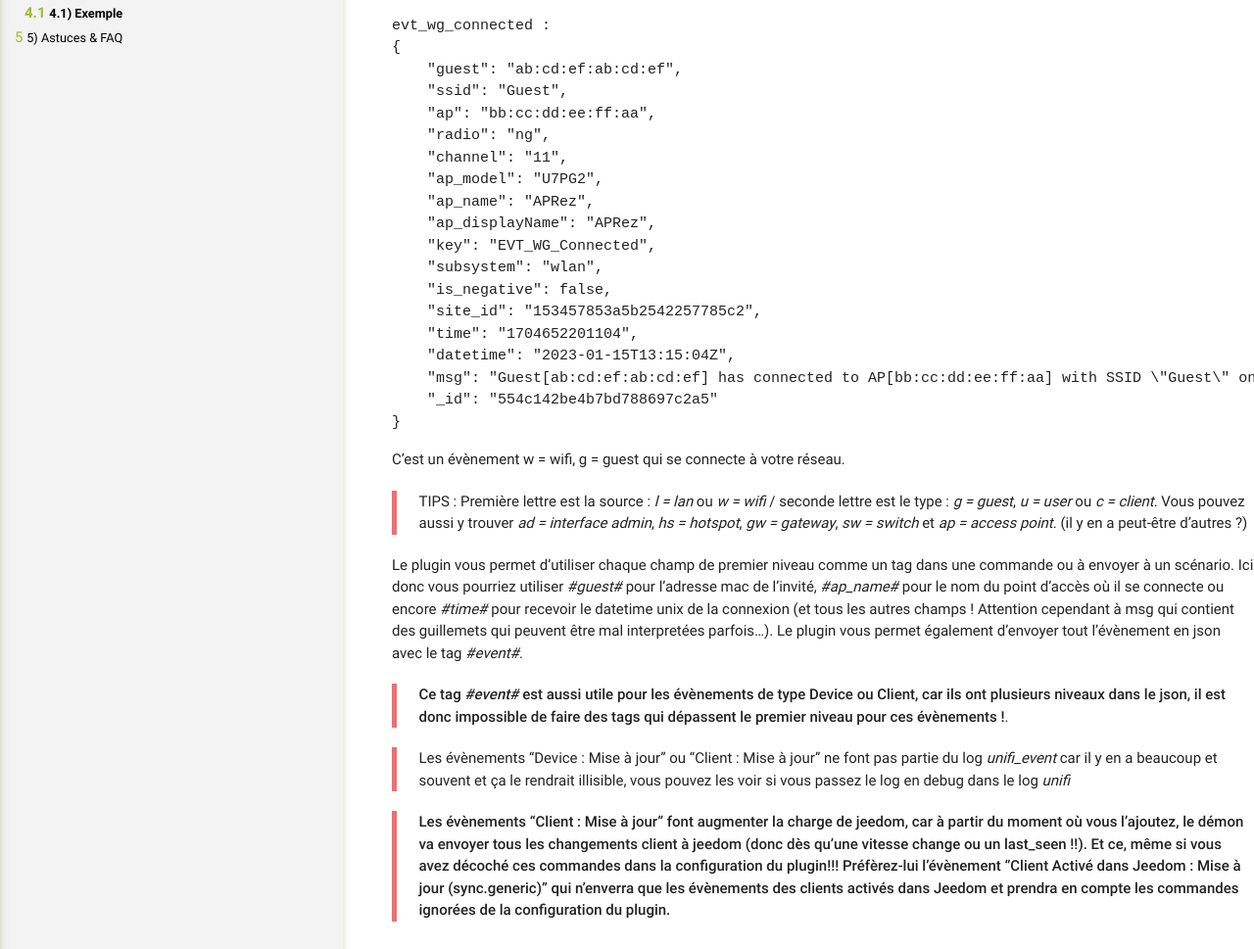
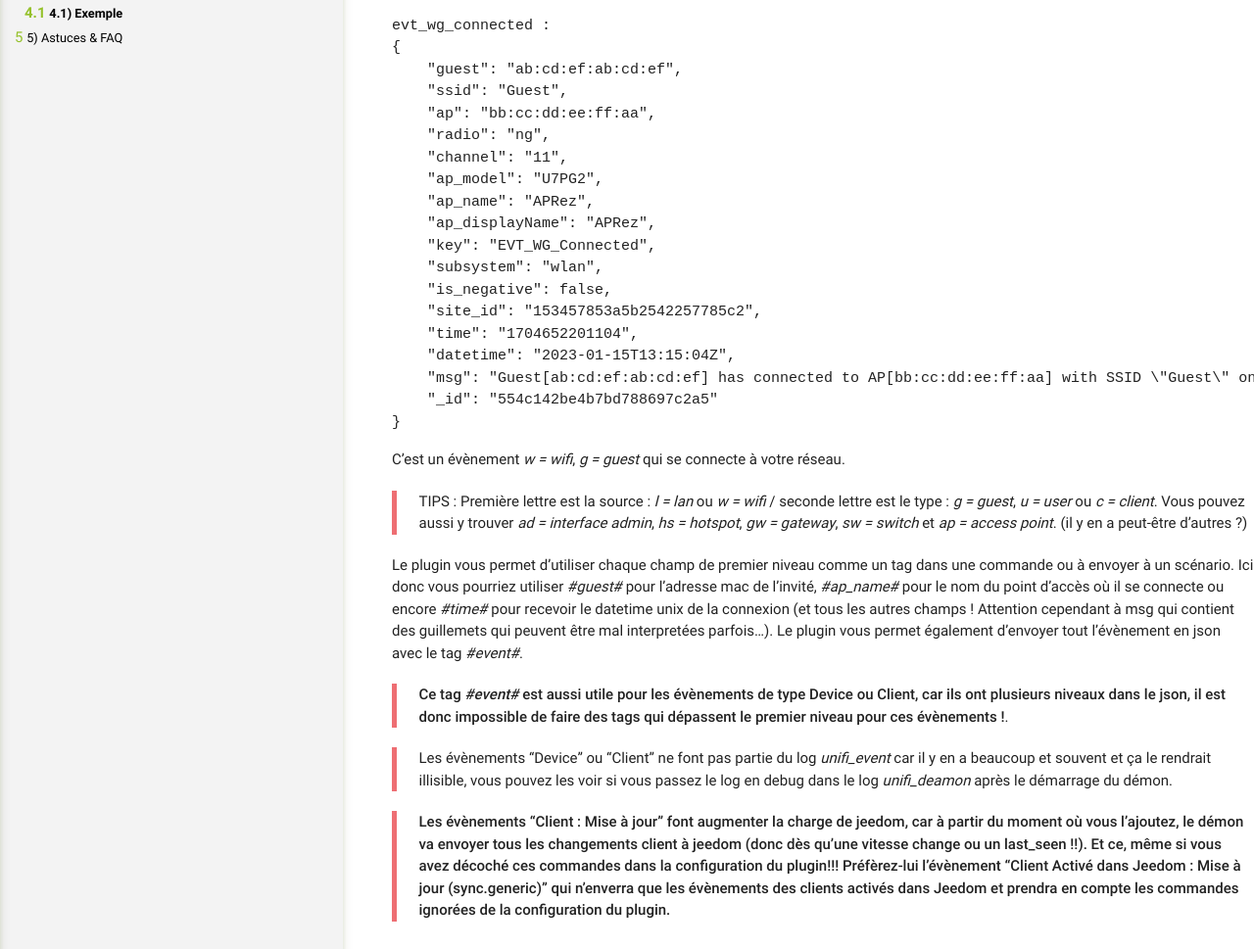
Before and after one commit to NebzHB/jeedom_docs, a Jekyll site: the page built from plugins/unifi/fr_FR/index.md, in a window 1280 px wide and 1400 px high, scrolled down 2835 px. Shown: the part 280-1249 px from the top of the window at 98% size. Built offline with Jekyll 4.4.1, drawn with Linux system fonts in a browser that asks for light colours; some of the changed text lies outside the part shown.

Commit message:
Update index.md

````diff
--- a/plugins/unifi/fr_FR/index.md
+++ b/plugins/unifi/fr_FR/index.md
@@ -99,7 +99,7 @@
 ![image](https://github.com/NebzHB/jeedom_docs/assets/28622481/b564667f-4d3c-415b-8116-b3f67d56fa6e)
 
 
-Grâce au log unifi_event activable dans la configuration du plugin (voir plus haut), vous pouvez voir par exemple cet évènement :
+Grâce au log *unifi_event* activable dans la configuration du plugin (voir plus haut), vous pouvez voir par exemple cet évènement :
 ```
 evt_wg_connected :
 {
@@ -121,14 +121,14 @@
     "_id": "554c142be4b7bd788697c2a5"
 }
 ```
-C'est un évènement w = wifi, g = guest qui se connecte à votre réseau.
+C'est un évènement *w = wifi*, *g = guest* qui se connecte à votre réseau.
 > TIPS : Première lettre est la source : *l = lan* ou *w = wifi* / seconde lettre est le type : *g = guest*, *u = user* ou *c = client*.
 Vous pouvez aussi y trouver *ad = interface admin*, *hs = hotspot*, *gw = gateway*, *sw = switch* et *ap = access point*. (il y en a peut-être d'autres ?)
 
 Le plugin vous permet d'utiliser chaque champ de premier niveau comme un tag dans une commande ou à envoyer à un scénario. Ici donc vous pourriez utiliser *#guest#* pour l'adresse mac de l'invité, *#ap_name#* pour le nom du point d'accès où il se connecte ou encore *#time#* pour recevoir le datetime unix de la connexion (et tous les autres champs ! Attention cependant à msg qui contient des guillemets qui peuvent être mal interpretées parfois...). Le plugin vous permet également d'envoyer tout l'évènement en json avec le tag *#event#*.
 > **Ce tag *#event#* est aussi utile pour les évènements de type Device ou Client, car ils ont plusieurs niveaux dans le json, il est donc impossible de faire des tags qui dépassent le premier niveau pour ces évènements !**.
 
-> Les évènements "Device : Mise à jour" ou "Client : Mise à jour" ne font pas partie du log *unifi_event* car il y en a beaucoup et souvent et ça le rendrait illisible, vous pouvez les voir si vous passez le log en debug dans le log *unifi*
+> Les évènements "Device" ou "Client" ne font pas partie du log *unifi_event* car il y en a beaucoup et souvent et ça le rendrait illisible, vous pouvez les voir si vous passez le log en debug dans le log *unifi_deamon* après le démarrage du démon.
 
 > **Les évènements "Client : Mise à jour" font augmenter la charge de jeedom, car à partir du moment où vous l'ajoutez, le démon va envoyer tous les changements client à jeedom (donc dès qu'une vitesse change ou un last_seen !!). Et ce, même si vous avez décoché ces commandes dans la configuration du plugin!!! Préfèrez-lui l'évènement "Client Activé dans Jeedom : Mise à jour (sync.generic)" qui n'enverra que les évènements des clients activés dans Jeedom et prendra en compte les commandes ignorées de la configuration du plugin.**
 
````
